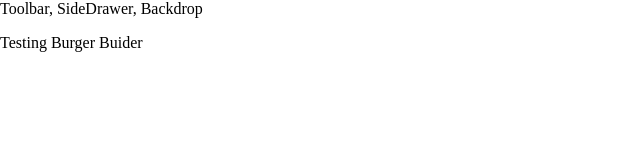
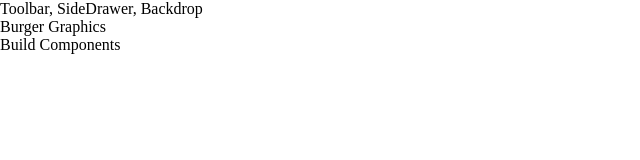
Before and after one commit to jstjyoti/burger-builder, a React app: page / in a window 1280 px wide. Shown: the top 160 px of the page, without its empty margins (0-640 px from the left). Built offline with nearby package versions, Linux system fonts and the light colour scheme.

Commit message:
Improving app and associating Burger Builder into

```diff
--- a/src/App.js
+++ b/src/App.js
@@ -1,12 +1,13 @@
 import React from 'react';
 
 import Layout from './components/Layout/Layout'
+import BurgerBuilder from './container/BurgerBuilder/BurgerBuilder'
 
 function App() {
   return (
     <div>
       <Layout>
-        <p>Testing Burger Buider</p>
+        <BurgerBuilder></BurgerBuilder>
       </Layout>
     </div>
   );
--- /dev/null
+++ b/src/components/Layout/Layout.css
@@ -0,0 +1,3 @@
+.Content{
+  margin-top: 16px;
+}
--- a/src/components/Layout/Layout.js
+++ b/src/components/Layout/Layout.js
@@ -1,9 +1,10 @@
 import React from 'react';
 import Aux from '../../hoc/Aux';
+import classes from './Layout.css'
 const layout = (props) => (
   <Aux>
       <div> Toolbar, SideDrawer, Backdrop </div>
-      <main>
+      <main className={classes.Content}>
         {props.children}
       </main>
     </Aux>
```
